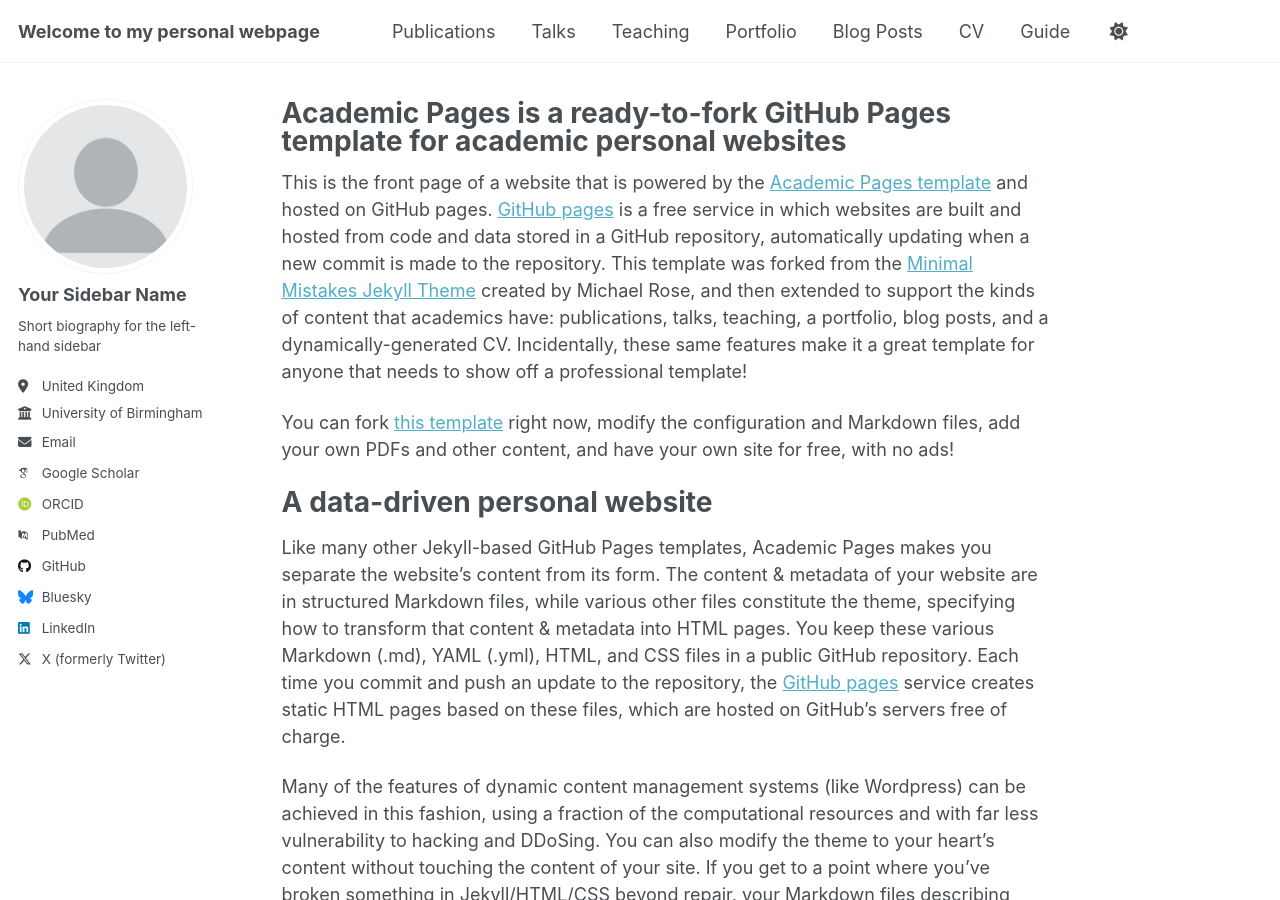
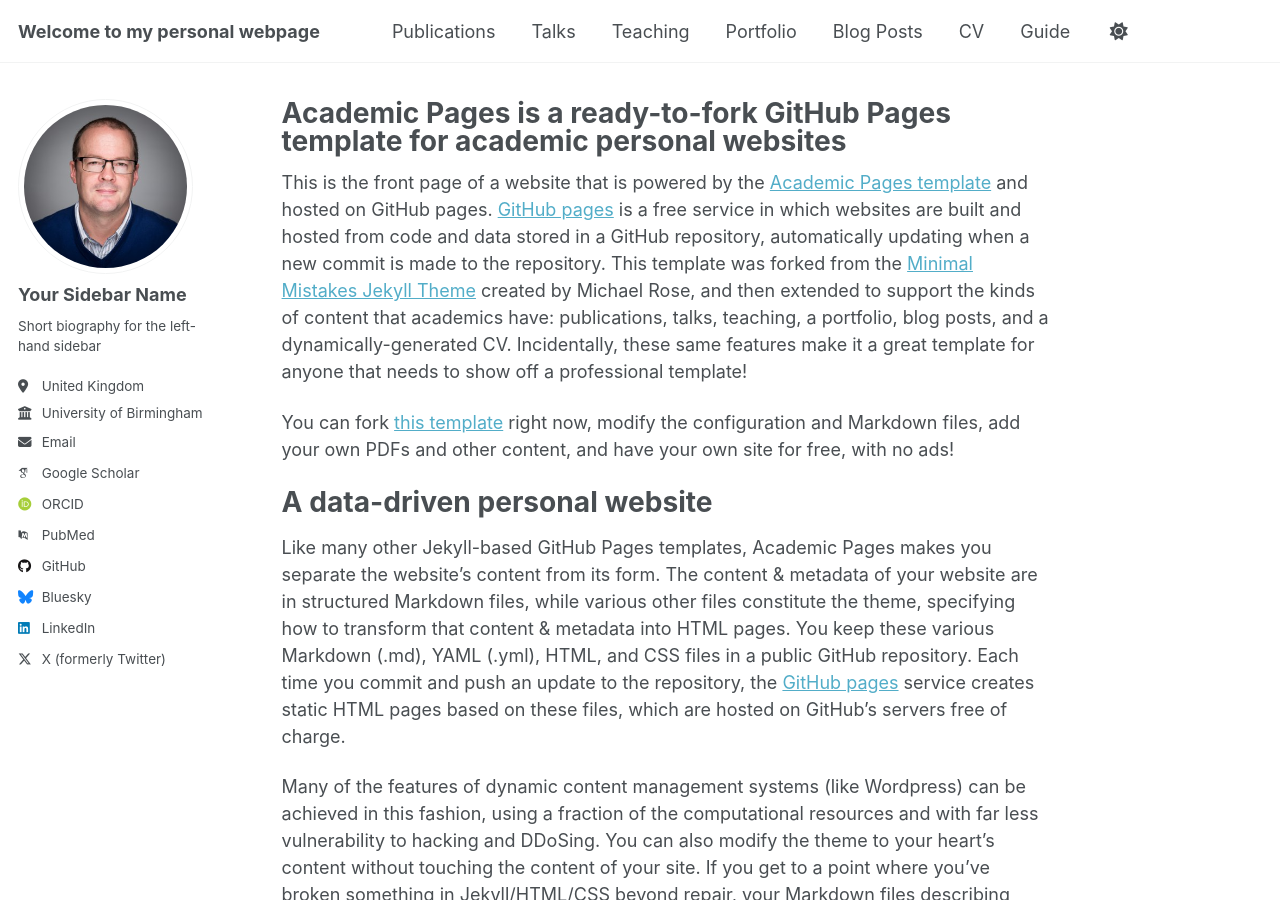
Before and after one commit to gscollins1973/gscollins1973.github.io, a Jekyll site: the page built from _pages/about.md, in a window 1280 px wide and 900 px high. Built offline with Jekyll 4.4.1, drawn with Linux system fonts in a browser that asks for light colours; some web fonts are replaced; a script that is not in the unit is left out.

Commit message:
Update _config.yml

```diff
--- a/_config.yml
+++ b/_config.yml
@@ -23,7 +23,7 @@
 #               Additional customization can be done by editing /_includes/author-profile.html
 author:
   # Biographic information
-  avatar           : "profile.png"
+  avatar           : "Gary_COLLINS_Headshot.jpg"
   name             : "Your Sidebar Name"
   pronouns         : # example: "she/her"
   bio              : "Short biography for the left-hand sidebar"
```
